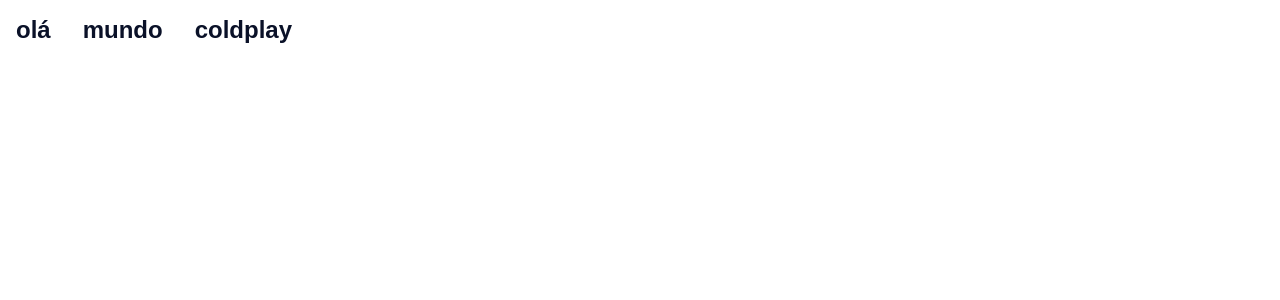
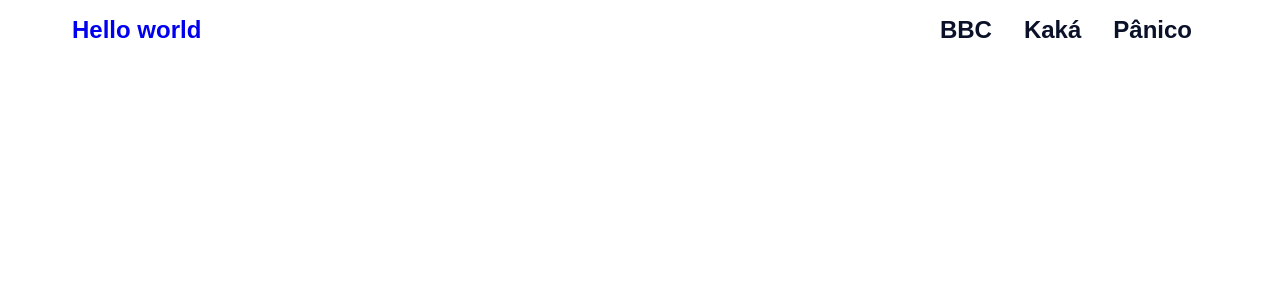
Before and after one commit to Samuel-Brito19/Landing-Pages, a React (Vite) app: page / in a window 1280 px wide. Shown: the top 300 px of the page. Built offline with nearby package versions, Linux system fonts and the light colour scheme.

Commit message:
Testing the Menu component in my localhost

```diff
--- a/src/components/Menu/index.jsx
+++ b/src/components/Menu/index.jsx
@@ -8,15 +8,27 @@ import { Menu as MenuIcon } from '@styled-icons/material-outlined/Menu'
 export const Menu = ({ links = [], logoData }) => {
   return (
     <>
-      <Styled.Button>
-        <MenuIcon />
-      </Styled.Button>
 
       <Styled.Container>
         <SectionContainer>
           <Styled.MenuContainer>
-            <LogoLink {...logoData} />
-            <NavLinks links={links} />
+            <LogoLink text={'Hello world'} link={'Home'} />
+            <NavLinks links={[
+              {
+                children: 'BBC',
+                link: '/ababa'
+              },
+              {
+                children: 'Kaká',
+                link: '/brasil'
+              },
+              {
+                children: 'Pânico',
+                link: '/barbacena'
+              },
+
+
+            ]} />
           </Styled.MenuContainer>
 
         </SectionContainer>
--- a/src/components/Menu/styles.js
+++ b/src/components/Menu/styles.js
@@ -2,18 +2,36 @@ import styled, { css } from 'styled-components'
 import { Container as SectionContainer } from '../SectionContainer/styles';
 import { Title as Heading } from '../Heading/styles';
 
+const menuVisible = (theme) => css`
+  visibility: visible;
+  opacity: 1;
+`;
+
 export const Container = styled.div`
-${({ theme }) => css`
-
+  ${({ theme }) => css``}
+  ${({ theme, visible }) => css`
     position: fixed;
     z-index: 5;
     top: 0;
-bottom: 0;
+    left: 0;
     right: 0;
-left: 0;
+    width: 100%;
     border-bottom: ${theme.colors.mediumGray};
     background: ${theme.colors.white};
-
+    transition: all 300ms ease-in-out;
+    > ${SectionContainer} {
+      padding-top: 0;
+      padding-bottom: 0;
+    }
+    & ${Heading} {
+      margin-top: 0;
+      margin-bottom: 0;
+    }
+    @media ${theme.media.lteMedium} {
+      height: 100vh;
+      visibility: hidden;
+      opacity: 0;
+      ${visible && menuVisible(theme)}
       > ${SectionContainer} {
         display: grid;
         grid-template-columns: 1fr;
@@ -22,17 +40,12 @@ background: ${theme.colors.white};
         align-items: center;
         overflow-y: auto;
       }
-
       & ${Heading} {
         padding-bottom: ${theme.spacings.large};
         display: flex;
         justify-content: center;
       }
-
-@media ${theme.media.lteMedium} {
-  height: 100vh;
     }
-
   `}
 `;
 
@@ -41,18 +54,16 @@ ${({ theme }) => css`
     display: flex;
     justify-content: space-between;
     align-items: center;
-
     @media ${theme.media.lteMedium} {
       display: block;
       text-align: center;
       padding: ${theme.spacings.xxlarge} 0;
     }
+  `}
+`;
 
-`}
-`
-
-export const Button = styled.div`
-${({ theme }) => css`
+export const Button = styled.button`
+  ${({ theme, visible }) => css`
     z-index: 6;
     position: fixed;
     top: 2rem;
@@ -62,18 +73,16 @@ height: 4rem;
     background: ${theme.colors.primaryColor};
     color: ${theme.colors.white};
     border: none;
-
-`}
-
+    display: none;
+    pointer-events: ${visible ? 'none' : 'all'};
     @media ${theme.media.lteMedium} {
       display: flex;
       align-items: center;
       justify-content: center;
     }
-
-
     > svg {
       width: 2.5rem;
-  height: 2.5rem
+      height: 2.5rem;
     }
-`
+  `}
+`;
--- a/src/templates/App/App.jsx
+++ b/src/templates/App/App.jsx
@@ -1,29 +1,13 @@
 import { Heading } from '../../components/Heading';
 import * as Styled from './styles';
 import { NavLinks } from '../../components/NavLinks';
+import { Menu } from '../../components/Menu';
 
 
 function Home() {
   return (
     <div className="App">
-      <NavLinks links={[
-        {
-          children: 'olá',
-          link: '/sobre',
-          newTab: false
-        },
-        {
-          children: 'mundo',
-          link: '/about',
-          newTab: false
-        },
-        {
-          children: 'coldplay',
-          link: '/UK',
-          newTab: false
-        },
-
-      ]} />
+      <Menu />
     </div>
   );
 }
```
Lines whose indentation alone changed are shown as unchanged.
